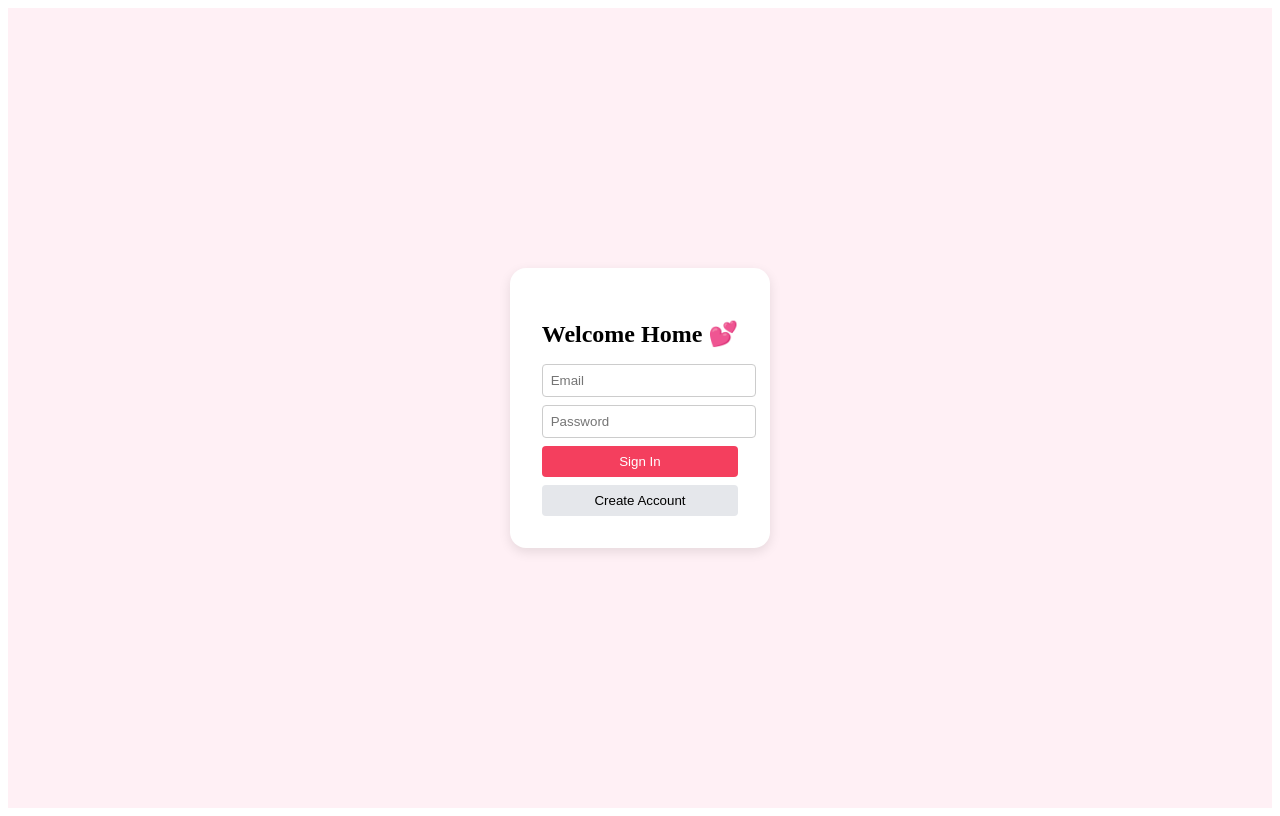
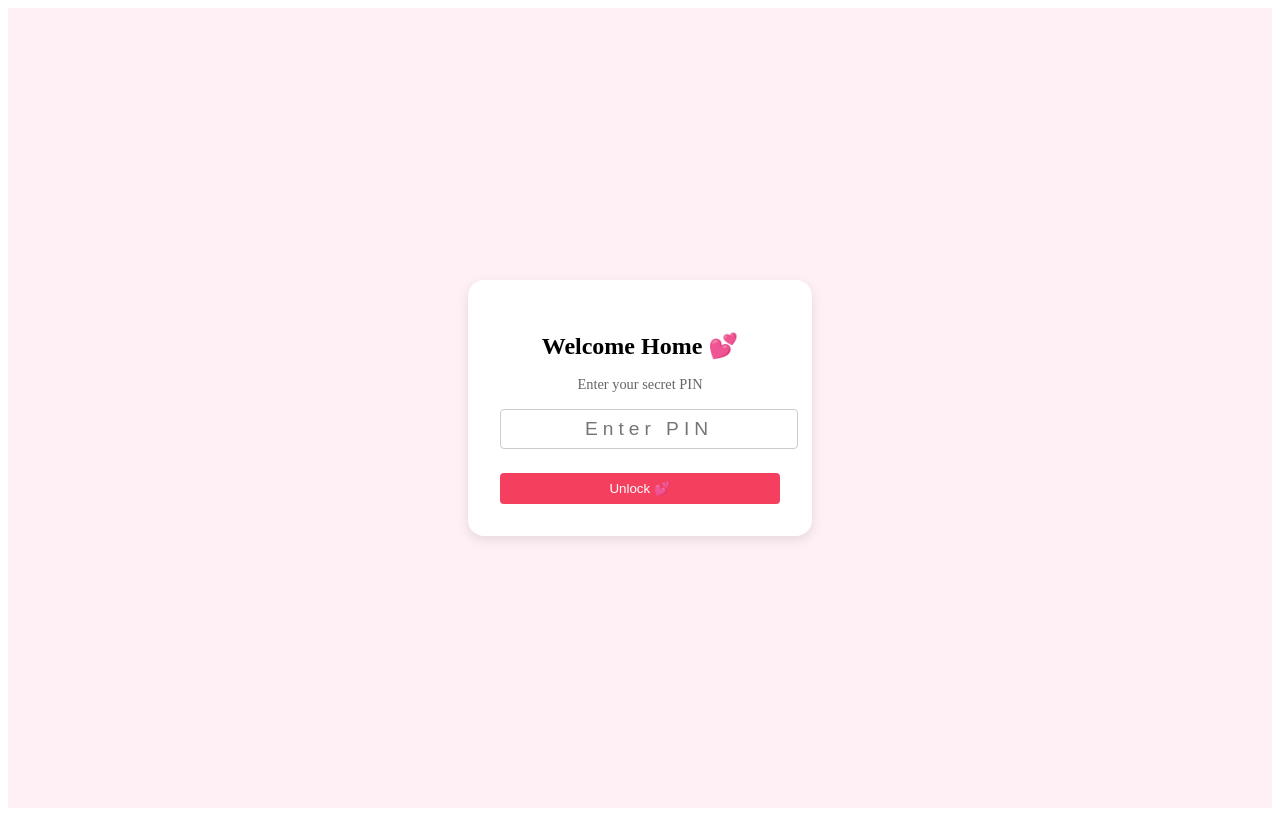
Before and after one commit to winfreyguez/our-family-app, a React (Vite) app: page / in a window 1280 px wide. Built offline with nearby package versions, Linux system fonts and the light colour scheme.

Commit message:
Update App.jsx

```diff
--- a/src/App.jsx
+++ b/src/App.jsx
@@ -1,53 +1,75 @@
-import { useState, useEffect } from 'react'
+import { useState } from 'react'
+
+// NOTE: The supabase import is still here if you want to add photos later!
 import { supabase } from './supabaseClient'
 
 function App() {
-  const [user, setUser] = useState(null)
-  const [email, setEmail] = useState('')
-  const [password, setPassword] = useState('')
+  const [isLoggedIn, setIsLoggedIn] = useState(false)
+  const [pin, setPin] = useState('')
+  const CORRECT_PIN = '1212'
 
-  useEffect(() => {
-    supabase.auth.getSession().then(({ data }) => setUser(data.session?.user || null))
-  }, [])
-
-  const login = async (e) => {
+  const handleLogin = (e) => {
     e.preventDefault()
-    const { error } = await supabase.auth.signInWithPassword({ email, password })
-    if (error) {
-      alert('Wrong email/password!')
+    if (pin === CORRECT_PIN) {
+      setIsLoggedIn(true)
+    } else {
+      alert('Wrong PIN! Try again.')
+      setPin('')
     }
   }
 
-  const signUp = async (e) => {
-    e.preventDefault()
-    const { error } = await supabase.auth.signUp({ email, password })
-    if (error) {
-      alert(error.message)
-    } else {
-      alert('Account created! Check email to confirm.')
-    }
-  }
-
-  if (!user) {
+  // --- LOGIN SCREEN ---
+  if (!isLoggedIn) {
     return (
       <div style={{display:'flex', justifyContent:'center', alignItems:'center', height:'100vh', background:'#fff0f5'}}>
-        <form style={{background:'white', padding:'2rem', borderRadius:'1rem', boxShadow:'0 4px 12px rgba(0,0,0,0.1)'}}>
+        <form onSubmit={handleLogin} style={{background:'white', padding:'2rem', borderRadius:'1rem', boxShadow:'0 4px 12px rgba(0,0,0,0.1)', width:'280px'}}>
           <h2 style={{textAlign:'center', marginBottom:'1rem'}}>Welcome Home 💕</h2>
-          <input type="email" placeholder="Email" style={{display:'block', width:'100%', padding:'0.5rem', margin:'0.5rem 0', border:'1px solid #ccc', borderRadius:'0.25rem'}} onChange={(e) => setEmail(e.target.value)} />
-          <input type="password" placeholder="Password" style={{display:'block', width:'100%', padding:'0.5rem', margin:'0.5rem 0', border:'1px solid #ccc', borderRadius:'0.25rem'}} onChange={(e) => setPassword(e.target.value)} />
-          <button onClick={login} style={{width:'100%', background:'#f43f5e', color:'white', padding:'0.5rem', border:'none', borderRadius:'0.25rem', marginBottom:'0.5rem', cursor:'pointer'}}>Sign In</button>
-          <button onClick={signUp} style={{width:'100%', background:'#e5e7eb', padding:'0.5rem', border:'none', borderRadius:'0.25rem', cursor:'pointer'}}>Create Account</button>
+          <p style={{textAlign:'center', fontSize:'0.9rem', color:'#666', marginBottom:'1rem'}}>Enter your secret PIN</p>
+          <input
+            type="password"
+            placeholder="Enter PIN"
+            maxLength="4"
+            style={{display:'block', width:'100%', padding:'0.5rem', margin:'0.5rem 0', border:'1px solid #ccc', borderRadius:'0.25rem', textAlign:'center', fontSize:'1.2rem', letterSpacing:'5px'}}
+            value={pin}
+            onChange={(e) => setPin(e.target.value)}
+          />
+          <button
+            type="submit"
+            style={{width:'100%', background:'#f43f5e', color:'white', padding:'0.5rem', border:'none', borderRadius:'0.25rem', marginTop:'1rem', cursor:'pointer'}}>
+            Unlock 💕
+          </button>
         </form>
       </div>
     )
   }
 
+  // --- MAIN APP DASHBOARD ---
   return (
-    <div style={{padding:'2rem', textAlign:'center'}}>
-      <h1>Hello {user.email} 💕</h1>
-      <p>Your app is officially live!</p>
-      <button onClick={() => supabase.auth.signOut()} style={{marginTop:'1rem', background:'#ef4444', color:'white', padding:'0.5rem 1rem', border:'none', borderRadius:'0.25rem', cursor:'pointer'}}>Log Out</button>
+    <div style={{padding:'2rem', textAlign:'center', fontFamily:'sans-serif'}}>
+      <h1 style={{color:'#f43f5e'}}>Welcome to your Family Hub 💕</h1>
+
+      <div style={{display:'flex', flexWrap:'wrap', justifyContent:'center', gap:'1rem', marginTop:'2rem'}}>
+        <div style={{padding:'1rem', background:'white', borderRadius:'1rem', boxShadow:'0 2px 8px rgba(0,0,0,0.1)', width:'150px'}}>
+          📸 <br/><b>Gallery</b>
+        </div>
+        <div style={{padding:'1rem', background:'white', borderRadius:'1rem', boxShadow:'0 2px 8px rgba(0,0,0,0.1)', width:'150px'}}>
+          ❓ <br/><b>Questions</b>
+        </div>
+        <div style={{padding:'1rem', background:'white', borderRadius:'1rem', boxShadow:'0 2px 8px rgba(0,0,0,0.1)', width:'150px'}}>
+          📅 <br/><b>Plans</b>
+        </div>
+        <div style={{padding:'1rem', background:'white', borderRadius:'1rem', boxShadow:'0 2px 8px rgba(0,0,0,0.1)', width:'150px'}}>
+          🎁 <br/><b>Gifts</b>
+        </div>
+      </div>
+
+      <button
+        onClick={() => setIsLoggedIn(false)}
+        style={{marginTop:'2rem', background:'#ef4444', color:'white', padding:'0.5rem 1.5rem', border:'none', borderRadius:'0.25rem', cursor:'pointer'}}>
+        Log Out
+      </button>
     </div>
   )
 }
+
 export default App
```
